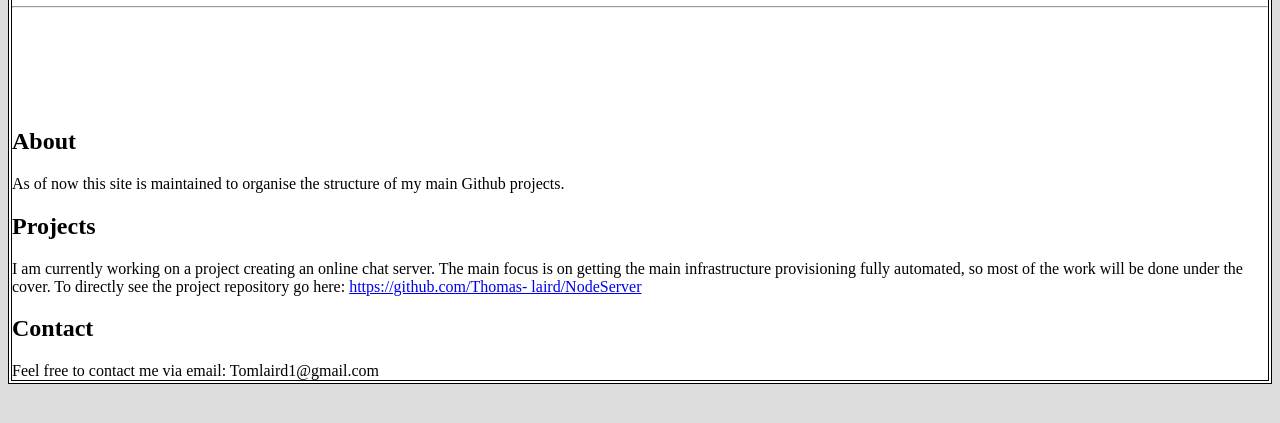
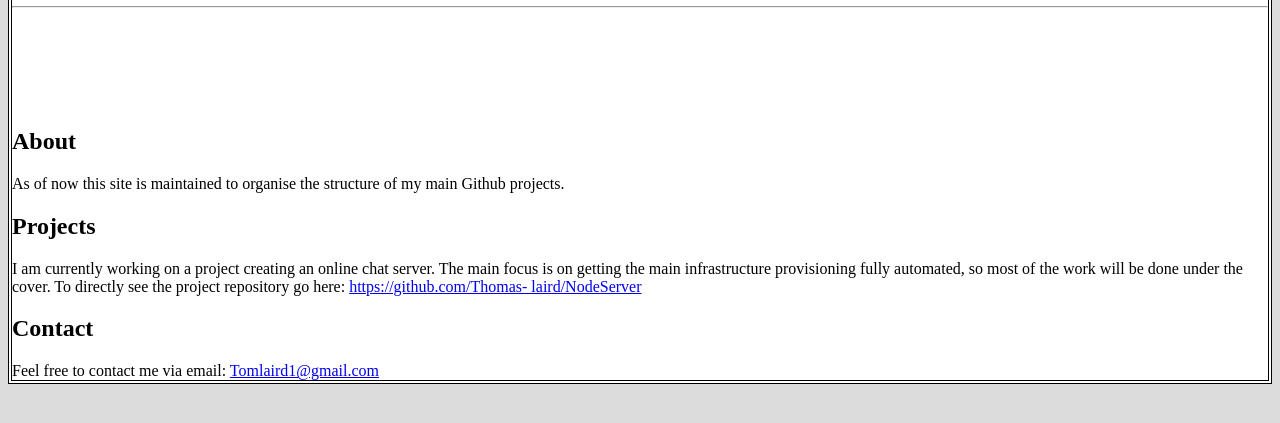
Before and after one commit to Thomas-Laird/Thomas-Laird.github.io, a plain HTML site: page index.html in a window 1280 px wide. Shown: the part 163-586 px from the top of the page. Drawn offline with Linux system fonts and the light colour scheme.

Commit message:
Fixed email link

```diff
--- a/index.html
+++ b/index.html
@@ -67,7 +67,7 @@ Github Website
      <p> I am currently working on a project creating an online chat server. The main focus is on getting the main infrastructure provisioning fully automated, so most of the work will be done under the cover.  To directly see the project repository go here: <a href="https://github.com/Thomas-laird/NodeServer">https://github.com/Thomas-
     laird/NodeServer</a></p>
      <h2 id="contact">Contact</h2>
-     Feel free to contact me via email: <a mailto:tomlaird1@gmail.com>Tomlaird1@gmail.com</a>
+     Feel free to contact me via email: <a href="mailto:tomlaird1@gmail.com">Tomlaird1@gmail.com</a>
    </div>
   </div>
  </body>
```
